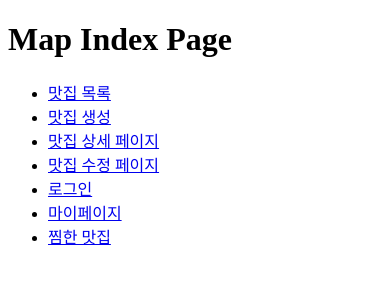
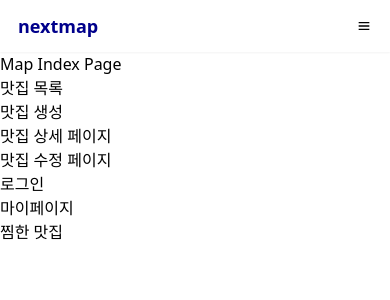
Before and after one commit to Soda234/next-map-test, a Next.js app: page / in a window 390 px wide. Shown: the top 300 px of the page. Built offline with nearby package versions, Linux system fonts and the light colour scheme.

Commit message:
Navbar 레이아웃 작업

```diff
--- a/package.json
+++ b/package.json
@@ -19,6 +19,7 @@
     "postcss": "8.4.38",
     "react": "18.3.1",
     "react-dom": "18.3.1",
+    "react-icons": "^5.2.1",
     "tailwindcss": "3.4.3",
     "typescript": "5.4.5"
   }
--- /dev/null
+++ b/src/components/Layout.tsx
@@ -0,0 +1,17 @@
+import { ReactNode } from "react"
+import Navbar from "./Navbar"
+
+interface LayoutProps {
+    children : ReactNode
+}
+
+const Layout = ({children} : LayoutProps) => {
+    return(
+        <div className="layout">
+         <Navbar />
+         {children}
+        </div>
+    )
+    }
+
+    export default Layout
--- /dev/null
+++ b/src/components/Navbar.tsx
@@ -0,0 +1,46 @@
+import Link from "next/link"
+import { useState } from "react"
+
+import { BiMenu } from "react-icons/bi"
+import { AiOutlineClose } from "react-icons/ai"
+
+const Navbar = () => {
+
+    const [isOpen, setIsOpen] = useState(false)
+return(
+  <>
+    <div className="navbar">
+        <div className="navbar_logo">nextmap</div>
+        <div className="navbar_list">
+            <Link href="/stroes" className="navbar_list-item">맛집 목록</Link>
+            <Link  href="/stroes/new" className="navbar_list-item">맛집 등록</Link>
+            <Link href="/users/likes" className="navbar_list-item">찜한 가게</Link>
+            <Link href="/users/login" className="navbar_list-item">로그인</Link>
+        </div>
+        {/* mobile button */}
+        <div role="presentation" className="navbar_button" onClick={() => setIsOpen(!isOpen)}>
+    {isOpen ? <AiOutlineClose /> : <BiMenu />}
+        </div>
+
+
+    </div>
+
+ {/* mobile navbar */}
+
+    <div>
+{isOpen && (
+    <div className="navbar-mobile">
+     <div className="navbar_list-mobile">
+            <Link href="/stroes" className="navbar_list-item-mobile">맛집 목록</Link>
+            <Link  href="/stroes/new" className="navbar_list-item-mobile">맛집 등록</Link>
+            <Link href="/users/likes" className="navbar_list-item-mobile">찜한 가게</Link>
+            <Link href="/users/login" className="navbar_list-item-mobile">로그인</Link>
+        </div>
+    </div>
+)}
+    </div>
+  </>
+)
+}
+
+export default Navbar
--- a/src/pages/index.tsx
+++ b/src/pages/index.tsx
@@ -1,9 +1,11 @@
+import Layout from "@/components/Layout";
 import Link from "next/link";
 
 export default function Home() {
   return (
-    <div>
+    <Layout>
       <h1>Map Index Page</h1>
+
       <ul>
         <li>
           <Link href="/stores">맛집 목록</Link>
@@ -27,6 +29,6 @@ export default function Home() {
           <Link href="/users/likes">찜한 맛집</Link>
         </li>
       </ul>
-    </div>
+    </Layout>
   )
 }
--- a/src/styles/globals.css
+++ b/src/styles/globals.css
@@ -1,28 +1,99 @@
-/* @tailwind base;
+@tailwind base;
 @tailwind components;
-@tailwind utilities; */
+@tailwind utilities;
 
-/* :root {
-  --foreground-rgb: 0, 0, 0;
-  --background-start-rgb: 214, 219, 220;
-  --background-end-rgb: 255, 255, 255;
+
+
+ .navbar {
+  display: flex;
+  justify-content: space-between;
+  align-items: center;
+  position: fixed;
+  width: 100%;
+  top: 0;
+  height: 52px;
+  box-shadow: 0 1px 2px 0 rgb(0 0 0 / 0.05);
+  background: white;
+ }
+
+ .navbar_button {
+  display: none;
+
+ }
+
+ .navbar_logo {
+  color : darkblue;
+  font-size: 18px;
+  font-weight: 600;
+  cursor: pointer;
+  padding: 0px 18px;
+ }
+
+ .navbar_list {
+  padding: 0px 18px;
+  display: flex;
+  gap: 12px;
+  align-items: center;
+
+
 }
 
-@media (prefers-color-scheme: dark) {
-  :root {
-    --foreground-rgb: 255, 255, 255;
-    --background-start-rgb: 0, 0, 0;
-    --background-end-rgb: 0, 0, 0;
+.navbar_list-item {
+  cursor: pointer;
+    }
+
+  .navbar_list-item:hover {
+ color:darkgray;
+
+
   }
+
+.layout {
+  padding-top: 52px;
 }
 
-body {
-  color: rgb(var(--foreground-rgb));
-  background: linear-gradient(
-      to bottom,
-      transparent,
-      rgb(var(--background-end-rgb))
-    )
-    rgb(var(--background-start-rgb));
-}
- */
+  @media only screen and (max-width:600px){
+
+    .navbar-mobile {
+      position: fixed;
+      width: 100%;
+      top:52px;
+      background: darkblue;
+      color: white;
+      height: 100vh;
+    }
+    .navbar_list {
+     display: none;
+    }
+
+    .navbar_button{
+      display: block;
+      padding: 0px 18px;
+      cursor: pointer;
+    }
+
+    .navbar_list-item-mobile {
+      cursor: pointer;
+     }
+
+     .navbar_list-item-mobile:hover {
+      color:darkgray;
+       }
+
+       .navbar_list-mobile {
+        display: flex;
+        flex-direction: column;
+        gap: 16px;
+        align-items: start;
+        padding: 24px 16px;
+       }
+  }
+
+
+ /*  @media only screen and (max-width: 600px) {
+    .navbar_list {
+      display: none;
+
+
+     }
+  } */
```
Also changed, not shown: 1 other file (tests, documents, lock files or other folders).
